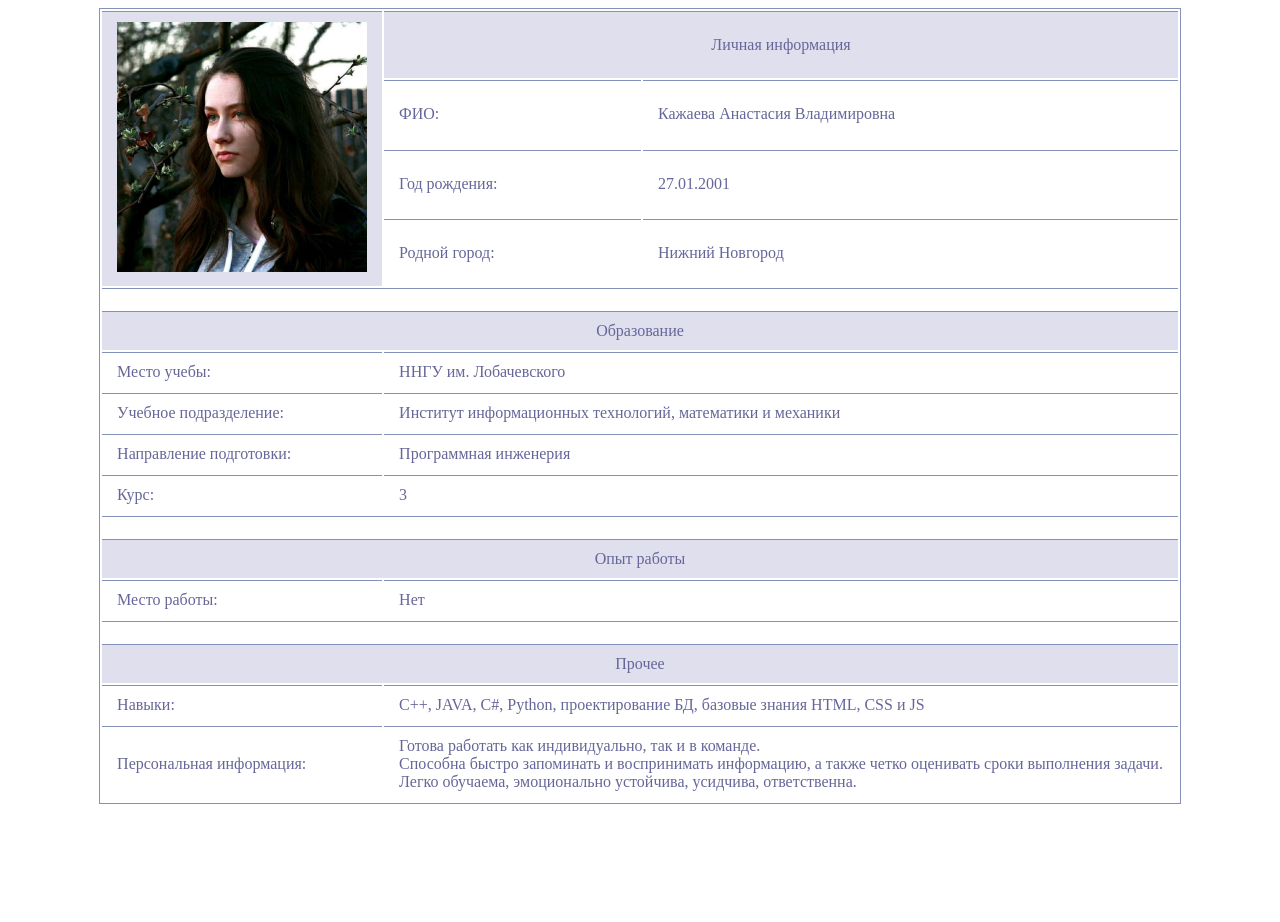
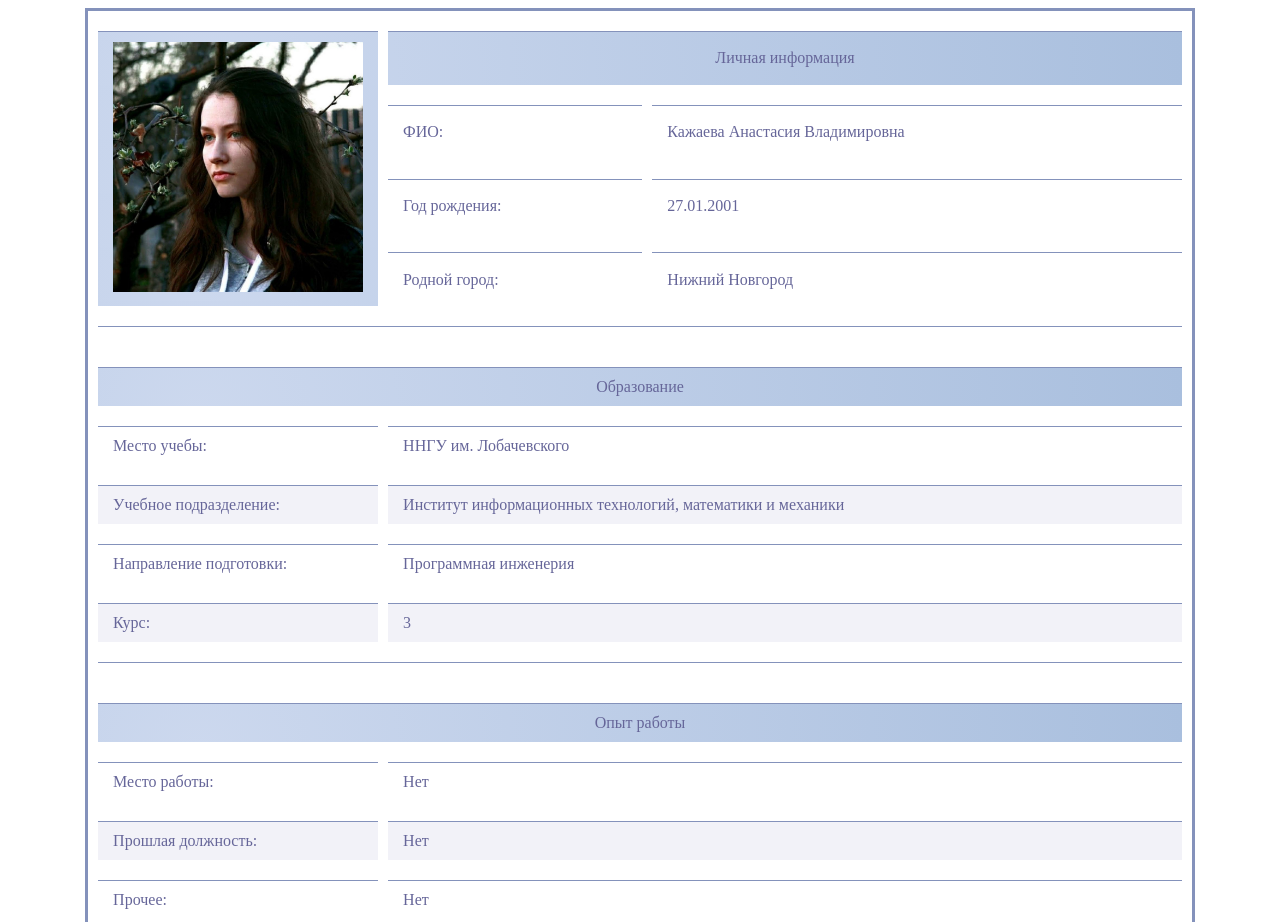
Before and after one commit to anfoxy/UIDZ1, a plain HTML site: page index.html in a window 1280 px wide. Shown: the top 922 px of the page. Before the commit the page ends 812 px from the top, so only its background shows below. Drawn offline with Linux system fonts and the light colour scheme.

Commit message:
commit 2

```diff
--- a/index.html
+++ b/index.html
@@ -16,24 +16,29 @@
     <tr><td>Год рождения: </th><td>27.01.2001</th></tr>
     <tr><td>Родной город:</td><td>Нижний Новгород</td></tr>
 
-    <tr ><td colspan="3"></td></tr>
+    <tr class="em"><td colspan="3"></td></tr>
     <tr class="rt"><td colspan="3">Образование</td></tr>
-    <tr><td>Место учебы:</td><td colspan="2">ННГУ им. Лобачевского</td></tr>
-    <tr><td>Учебное подразделение:</td><td colspan="2">Институт информационных технологий, математики и механики</td></tr>
-    <tr><td>Направление подготовки:</td><td colspan="2">Программная инженерия</td></tr>
-    <tr><td>Курс:</td><td colspan="2">3</td></tr>
+    <tr class="el"><td>Место учебы:</td><td colspan="2">ННГУ им. Лобачевского</td></tr>
+    <tr class="el"><td>Учебное подразделение:</td><td colspan="2">Институт информационных технологий, математики и механики</td></tr>
+    <tr class="el"><td>Направление подготовки:</td><td colspan="2">Программная инженерия</td></tr>
+    <tr class="el"><td>Курс:</td><td colspan="2">3</td></tr>
 
-    <tr ><td colspan="3"></td></tr>
+    <tr class="em"><td colspan="3"></td></tr>
     <tr  class="rt"><td colspan="3">Опыт работы</td></tr>
-    <tr><td>Место работы:</td><td colspan="2">Нет</td></tr>
+    <tr class="el"><td>Место работы:</td><td colspan="2">Нет</td></tr>
+    <tr class="el"><td>Прошлая должность:</td><td colspan="2">Нет</td></tr>
+    <tr class="el"><td>Прочее:</td><td colspan="2">Нет</td></tr>
 
-    <tr ><td colspan="3"></td></tr>
-    <tr  class="rt"><td colspan="3">Прочее</td></tr>
-    <tr><td>Навыки:</td><td colspan="2">С++, JAVA, C#, Python, проектирование БД, базовые знания HTML, CSS и JS</td></tr>
-    <tr><td>Персональная информация:</td><td colspan="2">Готова работать как индивидуально, так и в команде.<br/>
+    <tr class="em"><td colspan="3"></td></tr>
+    <tr class="rt"><td colspan="3">Прочее</td></tr>
+    <tr class="el"><td>Навыки:</td><td colspan="2">С++, JAVA, C#, Python, проектирование БД, базовые знания HTML, CSS и JS</td></tr>
+    <tr class="el"><td>Персональная информация:</td><td colspan="2">Готова работать как индивидуально, так и в команде.<br/>
         Способна быстро запоминать и воспринимать информацию, а также четко оценивать сроки выполнения задачи.<br/>
     Легко обучаема, эмоционально устойчива, усидчива, ответственна.
     </td></tr>
+    <tr class="el"><td>Конкурсы:</td><td colspan="2"> IT-перспектива</td></tr>
+    <tr class="el"><td>прочее:</td><td colspan="2"> - </td></tr>
+
 
 </table>
 
--- a/st.css
+++ b/st.css
@@ -1,6 +1,9 @@
+
 table {
     margin: auto;
-    border: 1px solid #8492bb;
+    border: 3px solid #8492bb;
+    border-collapse: separate;
+    border-spacing: 10px 20px;
 }
 th {
     font-weight: normal;
@@ -14,13 +17,26 @@ td {
 }
 
 tr.rt {
+    background: radial-gradient(circle farthest-corner at 100px 50px, #ccd8ee, #a9bfde);
     text-align : center;
     font-weight: normal;
-    background-color: #dfdfee;
     padding: 10px 15px;
 }
 
+tr:nth-child(2n).el {
+    background: #f2f2f8;
+}
 
+tr.em {
+    text-align : center;
+    font-weight: normal;
+    padding: 10px 15px;
+}
+
+tr:hover td {
+
+    color: #7b91ee;
+}
 img {
     width: 250px;
     height:250px
```
